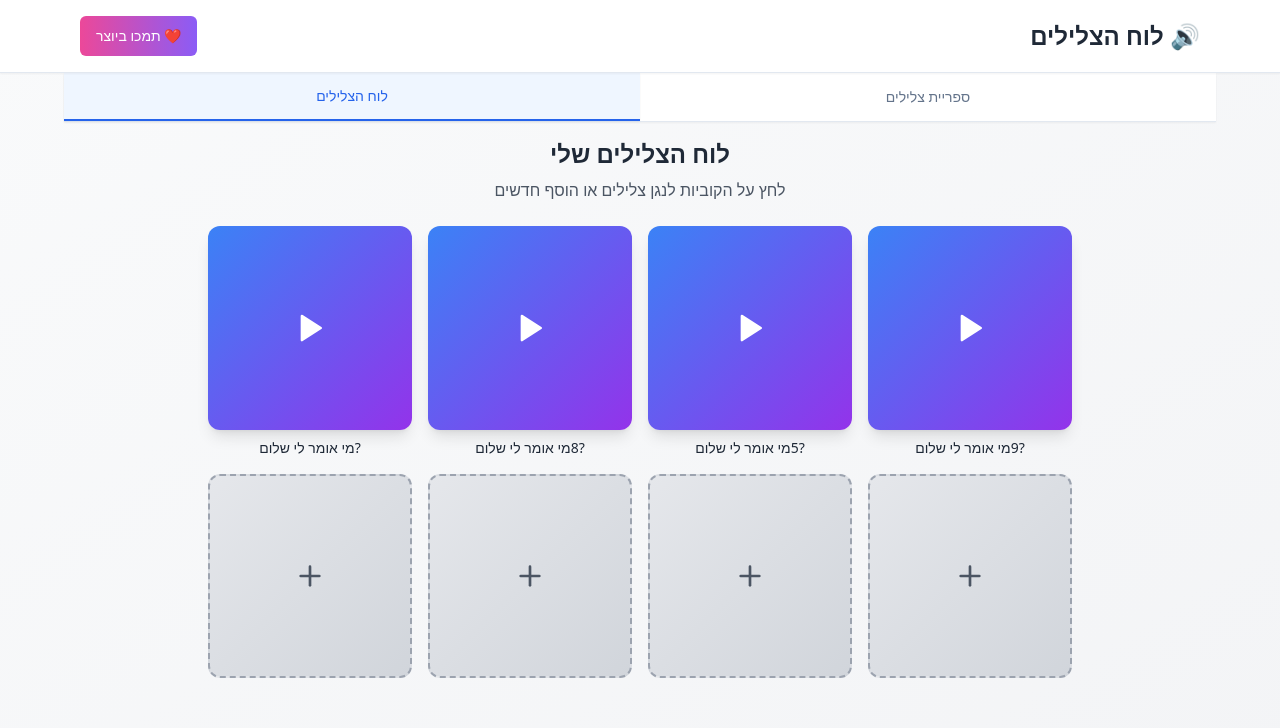
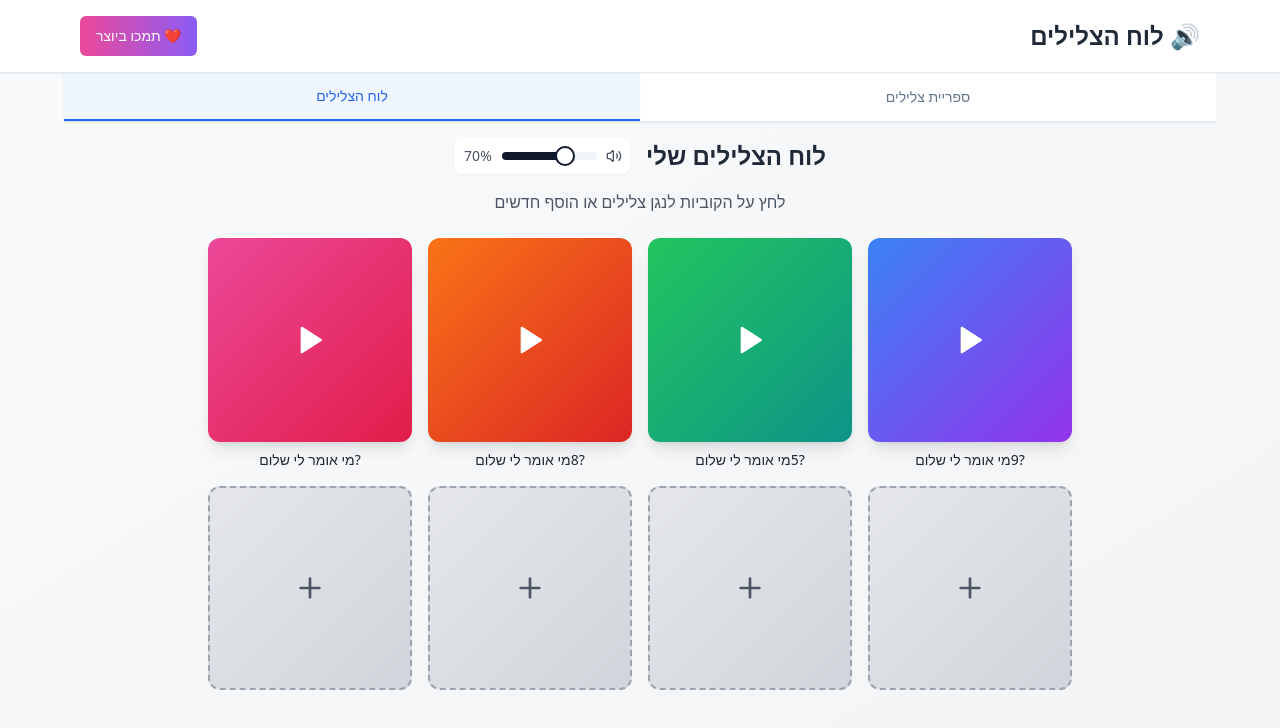
Before and after one commit to AsafMiz/shonronim, a React (Vite) app: page / in a window 1280 px wide. Shown: the top 728 px of the page. Built offline with nearby package versions, Linux system fonts and the light colour scheme.

Commit message:
Fix soundboard behavior and add volume control
- Allow empty cubes.
- Implement unique cube colors.
- Fix sound playback logic.
- Add global volume slider.

```diff
--- a/src/components/SoundCube.tsx
+++ b/src/components/SoundCube.tsx
@@ -1,3 +1,4 @@
+
 import React, { useState, useRef } from 'react';
 import { Plus, Play, Trash, Share } from 'lucide-react';
 import { Button } from '@/components/ui/button';
@@ -18,66 +19,88 @@ interface SoundCubeProps {
   onAddSound: () => void;
   onRemoveSound: () => void;
   index: number;
+  cubeColor: string;
+  globalVolume: number;
 }
 
-const SoundCube: React.FC<SoundCubeProps> = ({ sound, onAddSound, onRemoveSound, index }) => {
-  console.log('SoundCube rendered', { sound, index });
+const SoundCube: React.FC<SoundCubeProps> = ({
+  sound,
+  onAddSound,
+  onRemoveSound,
+  index,
+  cubeColor,
+  globalVolume
+}) => {
+  console.log('SoundCube rendered', { sound, index, cubeColor, globalVolume });
 
   const [isPlaying, setIsPlaying] = useState(false);
   const [showConfirm, setShowConfirm] = useState(false);
   const audioRef = useRef<HTMLAudioElement | null>(null);
 
   const handlePlay = () => {
-    console.log('handlePlay called', { sound });
+    console.log('handlePlay called', { sound, globalVolume });
     if (!sound) {
       console.log('No sound available');
       return;
     }
 
     try {
+      // If currently playing, restart the sound
       if (audioRef.current) {
-        console.log('Stopping previous audio');
+        console.log('Stopping and restarting audio');
         audioRef.current.pause();
         audioRef.current.currentTime = 0;
+        audioRef.current = null;
+        setIsPlaying(false);
       }
 
-      // Create audio element with proper path
-      const audioPath = sound.filename.startsWith('/') ? sound.filename : `/${sound.filename}`;
+      // Create new audio element
+      const audioPath = sound.filename;
       console.log('Creating audio with path:', audioPath);
-      audioRef.current = new Audio(audioPath);
+      const audio = new Audio(audioPath);
+      audioRef.current = audio;
+
+      // Set volume based on global volume
+      audio.volume = globalVolume / 100;
+      console.log('Setting audio volume to:', audio.volume);
 
       setIsPlaying(true);
 
-      audioRef.current.play()
+      audio.play()
         .then(() => {
           console.log('Audio started playing successfully');
         })
         .catch((error) => {
           console.error('Error playing audio:', error);
           setIsPlaying(false);
+          audioRef.current = null;
         });
 
-      audioRef.current.onended = () => {
+      audio.onended = () => {
         console.log('Audio playback ended');
         setIsPlaying(false);
+        audioRef.current = null;
       };
 
-      audioRef.current.onerror = (error) => {
+      audio.onerror = (error) => {
         console.error('Audio error:', error);
         setIsPlaying(false);
+        audioRef.current = null;
       };
 
-      // Demo: stop playing after 2 seconds
+      // For demo purposes - remove this setTimeout in production
       setTimeout(() => {
-        console.log('Stopping audio after 2 seconds (demo)');
-        setIsPlaying(false);
-        if (audioRef.current) {
-          audioRef.current.pause();
+        if (audioRef.current === audio) {
+          console.log('Stopping audio after 3 seconds (demo)');
+          setIsPlaying(false);
+          audio.pause();
+          audioRef.current = null;
         }
-      }, 2000);
+      }, 3000);
     } catch (error) {
       console.error('Exception in handlePlay:', error);
       setIsPlaying(false);
+      audioRef.current = null;
     }
   };
 
@@ -110,6 +133,12 @@ const SoundCube: React.FC<SoundCubeProps> = ({ sound, onAddSound, onRemoveSound,
   const confirmRemove = () => {
     console.log('confirmRemove called');
     try {
+      // Stop audio if playing
+      if (audioRef.current) {
+        audioRef.current.pause();
+        audioRef.current = null;
+        setIsPlaying(false);
+      }
       onRemoveSound();
       setShowConfirm(false);
     } catch (error) {
@@ -132,7 +161,7 @@ const SoundCube: React.FC<SoundCubeProps> = ({ sound, onAddSound, onRemoveSound,
         relative w-full aspect-square rounded-xl overflow-hidden
         transition-all duration-300 transform hover:scale-105
         ${sound
-          ? 'bg-gradient-to-br from-blue-500 to-purple-600 shadow-lg hover:shadow-xl'
+          ? `bg-gradient-to-br ${cubeColor} shadow-lg hover:shadow-xl`
           : 'bg-gradient-to-br from-gray-200 to-gray-300 hover:from-gray-300 hover:to-gray-400 border-2 border-dashed border-gray-400'
         }
       `}>
--- a/src/components/SoundLibrary.tsx
+++ b/src/components/SoundLibrary.tsx
@@ -26,12 +26,14 @@ const SoundLibrary: React.FC<SoundLibraryProps> = ({ onAddToSoundboard }) => {
   const [selectedCategory, setSelectedCategory] = useState<string>('');
   const [playingSound, setPlayingSound] = useState<string | null>(null);
   const [soundboardSounds] = useLocalStorage<(Sound | null)[]>('soundboard', new Array(8).fill(null));
+  const [globalVolume] = useLocalStorage<number>('globalVolume', 70);
 
   const sounds: Sound[] = soundsData;
   const categories = [...new Set(sounds.map(sound => sound.category))];
 
   console.log('Loaded sounds:', sounds);
   console.log('Categories:', categories);
+  console.log('Global volume in library:', globalVolume);
 
   const filteredSounds = sounds.filter(sound => {
     const matchesSearch = searchTerm === '' ||
@@ -44,8 +46,6 @@ const SoundLibrary: React.FC<SoundLibraryProps> = ({ onAddToSoundboard }) => {
     return matchesSearch && matchesCategory;
   });
 
-  console.log('Filtered sounds:', filteredSounds);
-
   const isSoundOnSoundboard = (soundId: string): boolean => {
     const result = soundboardSounds.some(boardSound => boardSound?.id === soundId);
     console.log('isSoundOnSoundboard', { soundId, result });
@@ -53,7 +53,7 @@ const SoundLibrary: React.FC<SoundLibraryProps> = ({ onAddToSoundboard }) => {
   };
 
   const handlePlay = (soundId: string, filename: string) => {
-    console.log('handlePlay called', { soundId, filename });
+    console.log('handlePlay called', { soundId, filename, globalVolume });
 
     try {
       if (playingSound === soundId) {
@@ -62,10 +62,14 @@ const SoundLibrary: React.FC<SoundLibraryProps> = ({ onAddToSoundboard }) => {
       } else {
         setPlayingSound(soundId);
 
-        // Create and play audio with proper path
-        const audioPath = filename.startsWith('/') ? filename : `/${filename}`;
+        // Create and play audio with proper path and volume
+        const audioPath = filename;
         console.log('Creating audio with path:', audioPath);
         const audio = new Audio(audioPath);
+
+        // Set volume based on global volume
+        audio.volume = globalVolume / 100;
+        console.log('Setting library audio volume to:', audio.volume);
 
         audio.play()
           .then(() => {
@@ -86,12 +90,12 @@ const SoundLibrary: React.FC<SoundLibraryProps> = ({ onAddToSoundboard }) => {
           setPlayingSound(null);
         };
 
-        // Demo: stop playing after 2 seconds
+        // Demo: stop playing after 3 seconds
         setTimeout(() => {
-          console.log('Stopping audio after 2 seconds (demo)');
+          console.log('Stopping audio after 3 seconds (demo)');
           setPlayingSound(null);
           audio.pause();
-        }, 2000);
+        }, 3000);
       }
     } catch (error) {
       console.error('Exception in handlePlay:', error);
--- a/src/components/Soundboard.tsx
+++ b/src/components/Soundboard.tsx
@@ -1,7 +1,10 @@
+
 import React, { useState, useEffect } from 'react';
 import SoundCube from './SoundCube';
 import SoundLibrary from './SoundLibrary';
 import { useLocalStorage } from '../hooks/useLocalStorage';
+import { Slider } from '@/components/ui/slider';
+import { Volume2 } from 'lucide-react';
 import soundsData from '../data/sounds.json';
 
 interface Sound {
@@ -19,17 +22,30 @@ const Soundboard: React.FC = () => {
   const [soundboardSounds, setSoundboardSounds] = useLocalStorage<(Sound | null)[]>('soundboard', new Array(8).fill(null));
   const [showLibrary, setShowLibrary] = useState(false);
   const [targetCubeIndex, setTargetCubeIndex] = useState<number | null>(null);
+  const [globalVolume, setGlobalVolume] = useLocalStorage<number>('globalVolume', 70);
 
   const sounds: Sound[] = soundsData;
   console.log('Soundboard sounds loaded:', sounds);
 
-  // Initialize with random sounds on first visit
+  // Color palette for cubes - each cube gets a unique color when filled
+  const cubeColors = [
+    'from-blue-500 to-purple-600',
+    'from-green-500 to-teal-600',
+    'from-orange-500 to-red-600',
+    'from-pink-500 to-rose-600',
+    'from-indigo-500 to-blue-600',
+    'from-yellow-500 to-orange-600',
+    'from-purple-500 to-pink-600',
+    'from-cyan-500 to-blue-600'
+  ];
+
+  // Initialize with random sounds on first visit - but allow all empty cubes
   useEffect(() => {
     console.log('useEffect: checking first visit');
-    const isFirstVisit = soundboardSounds.every(sound => sound === null);
-    console.log('Is first visit:', isFirstVisit);
+    const hasBeenInitialized = localStorage.getItem('soundboard_initialized');
+    console.log('Has been initialized:', hasBeenInitialized);
 
-    if (isFirstVisit) {
+    if (!hasBeenInitialized) {
       try {
         const shuffledSounds = [...sounds].sort(() => Math.random() - 0.5);
         const initialSounds = new Array(8).fill(null);
@@ -41,11 +57,12 @@ const Soundboard: React.FC = () => {
 
         console.log('Setting initial sounds:', initialSounds);
         setSoundboardSounds(initialSounds);
+        localStorage.setItem('soundboard_initialized', 'true');
       } catch (error) {
         console.error('Exception in useEffect initialization:', error);
       }
     }
-  }, [sounds, soundboardSounds, setSoundboardSounds]);
+  }, [sounds, setSoundboardSounds]);
 
   const handleAddSound = (cubeIndex: number) => {
     console.log('handleAddSound called', { cubeIndex });
@@ -100,6 +117,15 @@ const Soundboard: React.FC = () => {
     }
   };
 
+  const handleVolumeChange = (value: number[]) => {
+    console.log('handleVolumeChange called', { value });
+    try {
+      setGlobalVolume(value[0]);
+    } catch (error) {
+      console.error('Exception in handleVolumeChange:', error);
+    }
+  };
+
   if (showLibrary) {
     return (
       <div className="min-h-screen bg-gray-50">
@@ -122,7 +148,23 @@ const Soundboard: React.FC = () => {
   return (
     <div className="p-4 max-w-4xl mx-auto" dir="rtl">
       <div className="mb-6 text-center">
-        <h2 className="text-2xl font-bold text-gray-800 mb-2">לוח הצלילים שלי</h2>
+        <div className="flex items-center justify-center gap-4 mb-4">
+          <h2 className="text-2xl font-bold text-gray-800">לוח הצלילים שלי</h2>
+          <div className="flex items-center gap-2 bg-white rounded-lg p-2 shadow-sm">
+            <Volume2 className="w-4 h-4 text-gray-600" />
+            <div className="w-24">
+              <Slider
+                value={[globalVolume]}
+                onValueChange={handleVolumeChange}
+                max={100}
+                min={0}
+                step={1}
+                className="w-full"
+              />
+            </div>
+            <span className="text-sm text-gray-600 min-w-8">{globalVolume}%</span>
+          </div>
+        </div>
         <p className="text-gray-600">לחץ על הקוביות לנגן צלילים או הוסף חדשים</p>
       </div>
 
@@ -134,6 +176,8 @@ const Soundboard: React.FC = () => {
             onAddSound={() => handleAddSound(index)}
             onRemoveSound={() => handleRemoveSound(index)}
             index={index}
+            cubeColor={cubeColors[index]}
+            globalVolume={globalVolume}
           />
         ))}
       </div>
```
